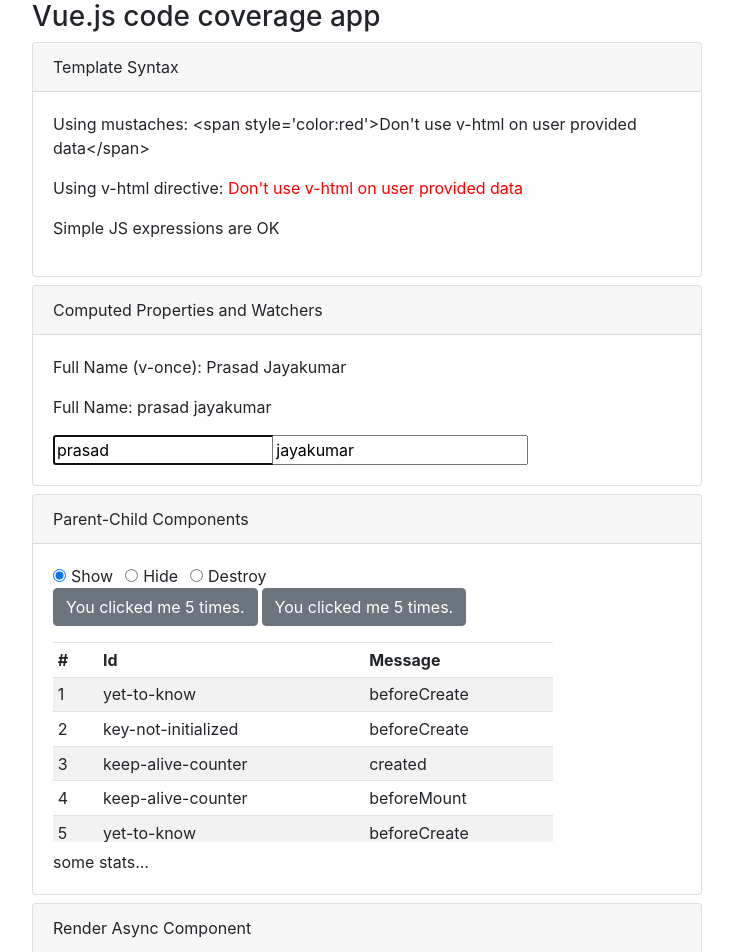
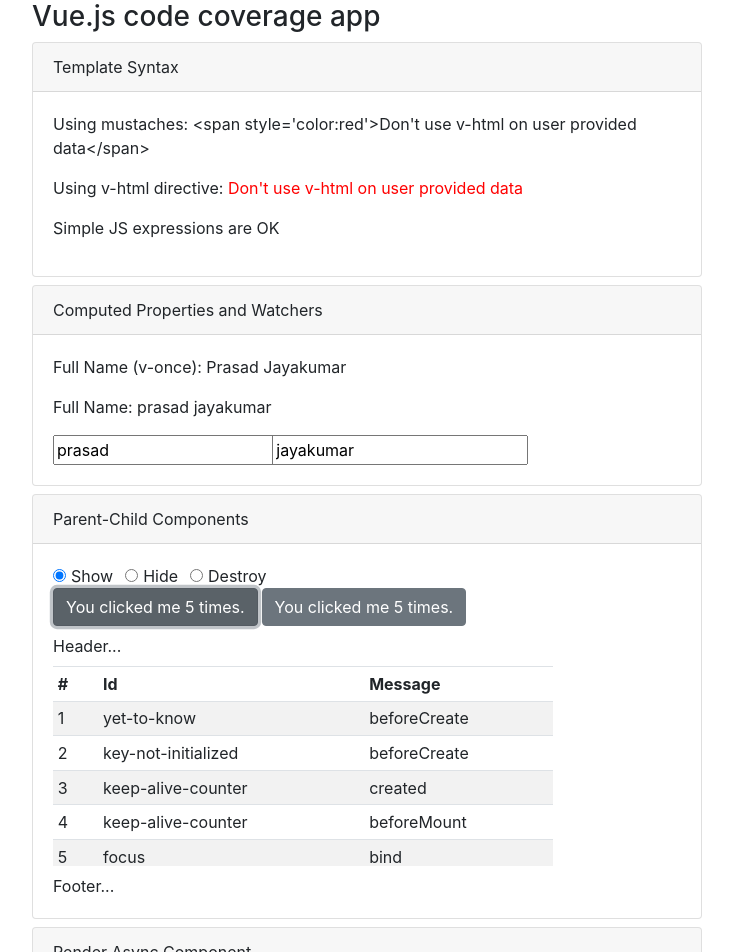
Before and after one commit to PrasadJayakumar/vue-anatomy, a Vue app in the folder vue-2.x-coverage/: page / in a window 1280 px wide. Shown: the top 952 px of the page, without its empty margins (273-1006 px from the left). Built offline with nearby package versions, Linux system fonts and the light colour scheme.

Commit message:
changes in directives

```diff
--- a/vue-2.x-coverage/src/components/computed-watchers.vue
+++ b/vue-2.x-coverage/src/components/computed-watchers.vue
@@ -6,7 +6,7 @@
       <p>Full Name: {{ fullName }}</p>
       <div class="row">
         <div class="col-sm-4">
-          <input v-model.trim="firstName" v-focus placeholder="first name" />
+          <input v-model.trim="firstName" placeholder="first name" />
           <span class="invalid-feedback" :class="{ 'd-block': !isFnValid }">
             Please provide a valid name
           </span>
--- a/vue-2.x-coverage/src/components/parent-child/child.vue
+++ b/vue-2.x-coverage/src/components/parent-child/child.vue
@@ -42,6 +42,7 @@
         <keep-alive>
           <button-counter
             v-if="action == 'show'"
+            v-focus
             :key-name="$constants.KEEP_ALIVE_COUNTER"
             :initial="counter"
             :increment-by="1"
--- a/vue-2.x-coverage/src/components/parent-child/index.vue
+++ b/vue-2.x-coverage/src/components/parent-child/index.vue
@@ -3,7 +3,10 @@
     <div class="card-header">Parent-Child Components</div>
     <div class="card-body">
       <child @event-msg="onEventMsg"></child>
-      <v-table :headers="headers" :items="eventMsgs"></v-table>
+      <v-table :headers="headers" :items="eventMsgs">
+        <template #header>Header...</template>
+        <template #footer>Footer...</template>
+      </v-table>
     </div>
   </div>
 </template>
--- a/vue-2.x-coverage/src/components/parent-child/v-table.vue
+++ b/vue-2.x-coverage/src/components/parent-child/v-table.vue
@@ -1,7 +1,7 @@
 <template>
   <div>
     <div style="padding: 8px 0px">
-      <b><slot name="header"></slot></b>
+      <slot name="header"></slot>
     </div>
 
     <div
--- a/vue-2.x-coverage/src/shared/components/button-counter.vue
+++ b/vue-2.x-coverage/src/shared/components/button-counter.vue
@@ -5,14 +5,15 @@
 </template>
 
 <script>
-import lifecycleHooks from '../lifecycle-hooks.js'
+import lifecycleHooks from '../lifecycle-hooks-comp.js'
 
 export default {
+  name: 'ButtonCounter',
   mixins: [lifecycleHooks],
   props: {
     keyName: {
       type: String,
-      default: ''
+      default: 'button-counter'
     },
     initial: {
       type: Number,
--- a/vue-2.x-coverage/src/shared/directives/v-focus.js
+++ b/vue-2.x-coverage/src/shared/directives/v-focus.js
@@ -2,9 +2,15 @@
 
 // Register a global custom directive called `v-focus`
 Vue.directive('focus', {
-  // When the bound element is inserted into the DOM...
-  inserted: function(el) {
+  bind(el, binding, vnode) {
+    vnode.context.$emit('event-msg', { id: binding.name, msg: 'bind' })
+  },
+  inserted(el, binding, vnode) {
+    vnode.context.$emit('event-msg', { id: binding.name, msg: 'inserted' })
     // Focus the element
     el.focus()
+  },
+  unbind(el, binding, vnode) {
+    vnode.context.$emit('event-msg', { id: binding.name, msg: 'unbind' })
   }
 })
```
Also changed, not shown: vue-2.x-coverage/src/shared/lifecycle-hooks-comp.js (renamed from vue-2.x-coverage/src/shared/lifecycle-hooks.js).
